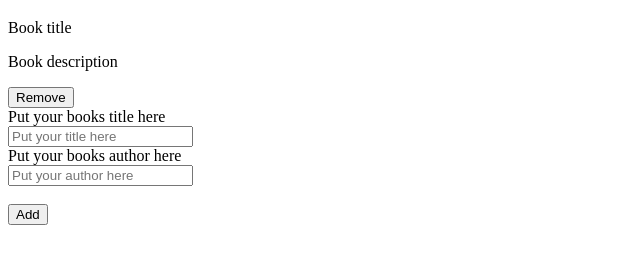
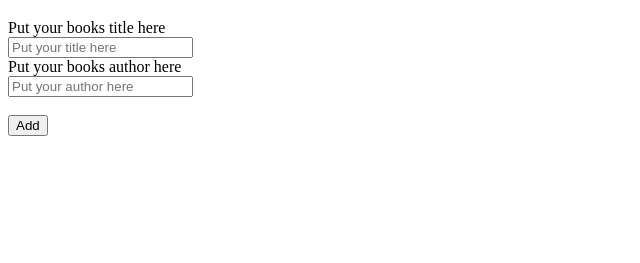
Before and after one commit to tiagorahal/AwesomeBooksJS, a plain HTML site: page index.html in a window 1280 px wide. Shown: the part 61-324 px from the top of the page, without its empty margins (0-640 px from the left). Drawn offline with Linux system fonts and the light colour scheme.

Commit message:
Add the array and iterate over it

```diff
--- a/assets/js/script.js
+++ b/assets/js/script.js
@@ -13,4 +13,9 @@ function removeBooks(book) {
   bookArray = Object.entries(myStorage);
 }
 
-console.log(bookArray);
+let html =[]
+let result = bookArray.forEach(([key, value]) => {
+  html.push("<p> Book:\n" + key + "<br>Author:\n" + value + "</p>") });
+
+
+document.getElementById('book-list').innerHTML = html;
--- a/index.html
+++ b/index.html
@@ -13,9 +13,7 @@
     </header>
     <main>
         <div id="book-list">
-            <p>Book title</p>
-            <p>Book description</p>
-            <button>Remove</button>
+
         </div>
         <form onsubmit="return addBooks()">
             <label for="name-book">Put your books title here</label><br>
```
